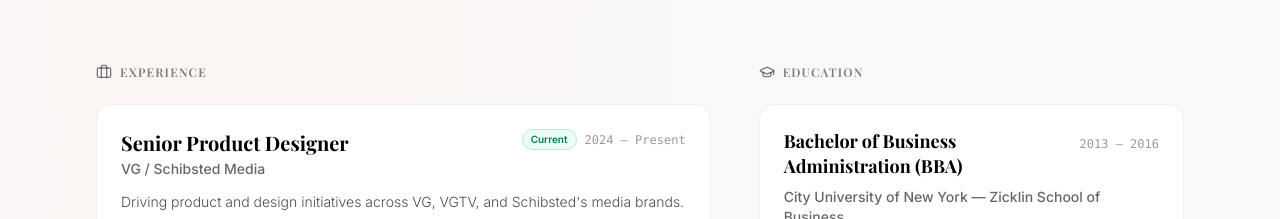
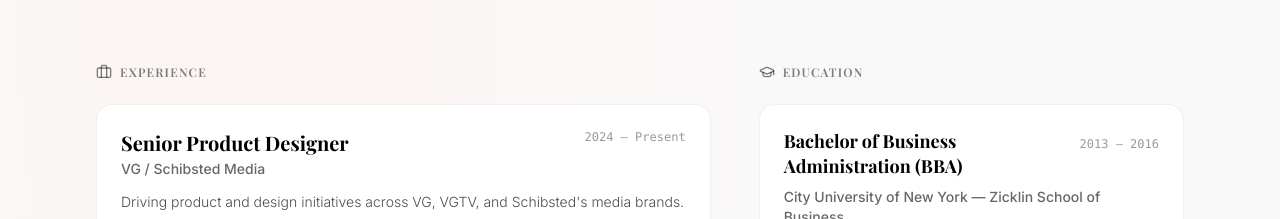
Before and after one commit to henrik-nb/henriknyhus-portfolio, a Next.js app: page / in a window 1280 px wide. Shown: the part 5120-5339 px from the top of the page. Built offline with nearby package versions, Linux system fonts and the light colour scheme; a web font is replaced by a local one.

Commit message:
Remove Current badge from experience entry

```diff
--- a/src/data/portfolio.ts
+++ b/src/data/portfolio.ts
@@ -302,7 +302,6 @@ export const EXPERIENCES: Experience[] = [
     period: "2024 — Present",
     role: "Senior Product Designer",
     description: "Driving product and design initiatives across VG, VGTV, and Schibsted's media brands. Focused on evolving video journalism and modern digital formats into an accessible, high-engagement, and seamlessly integrated component of the modern news experience.",
-    badge: "Current",
   },
   {
     company: "Freelance / Design by Henrik",
```
